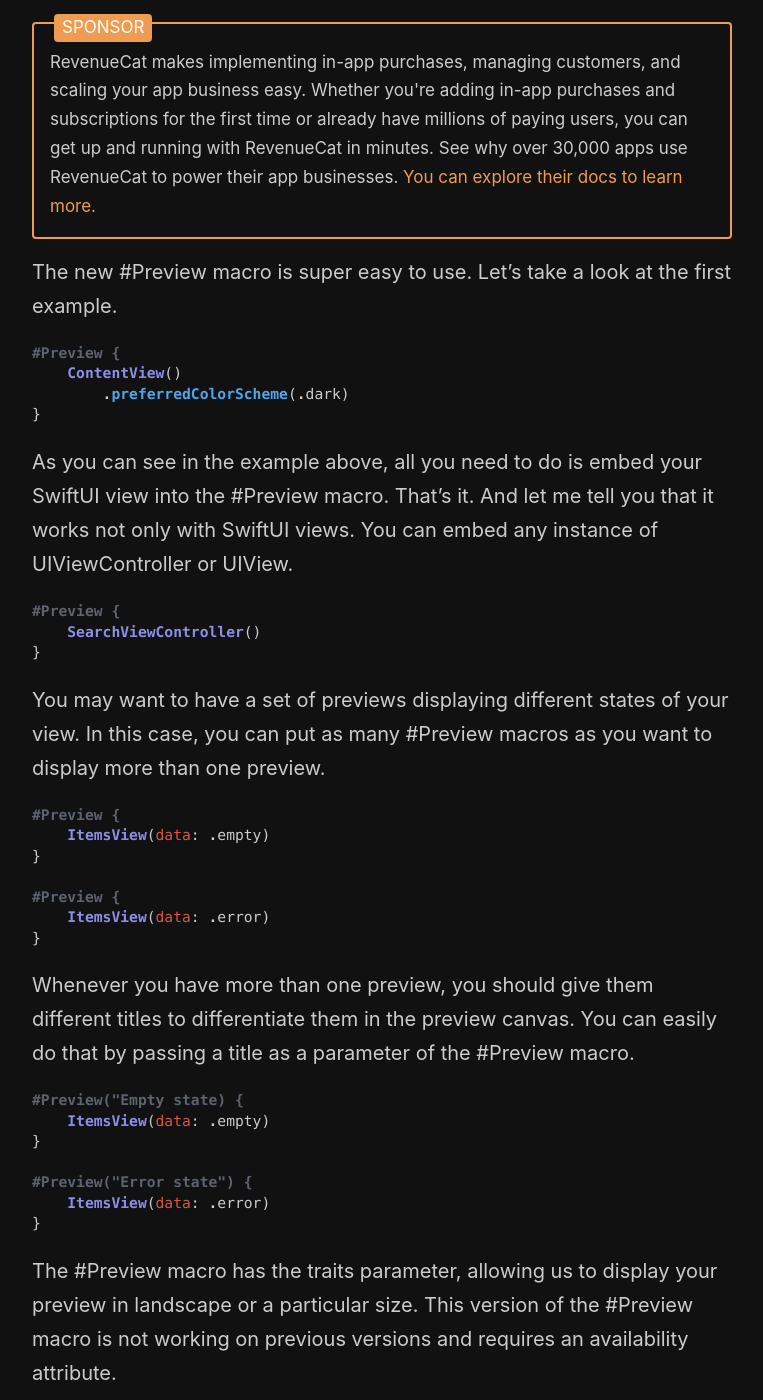
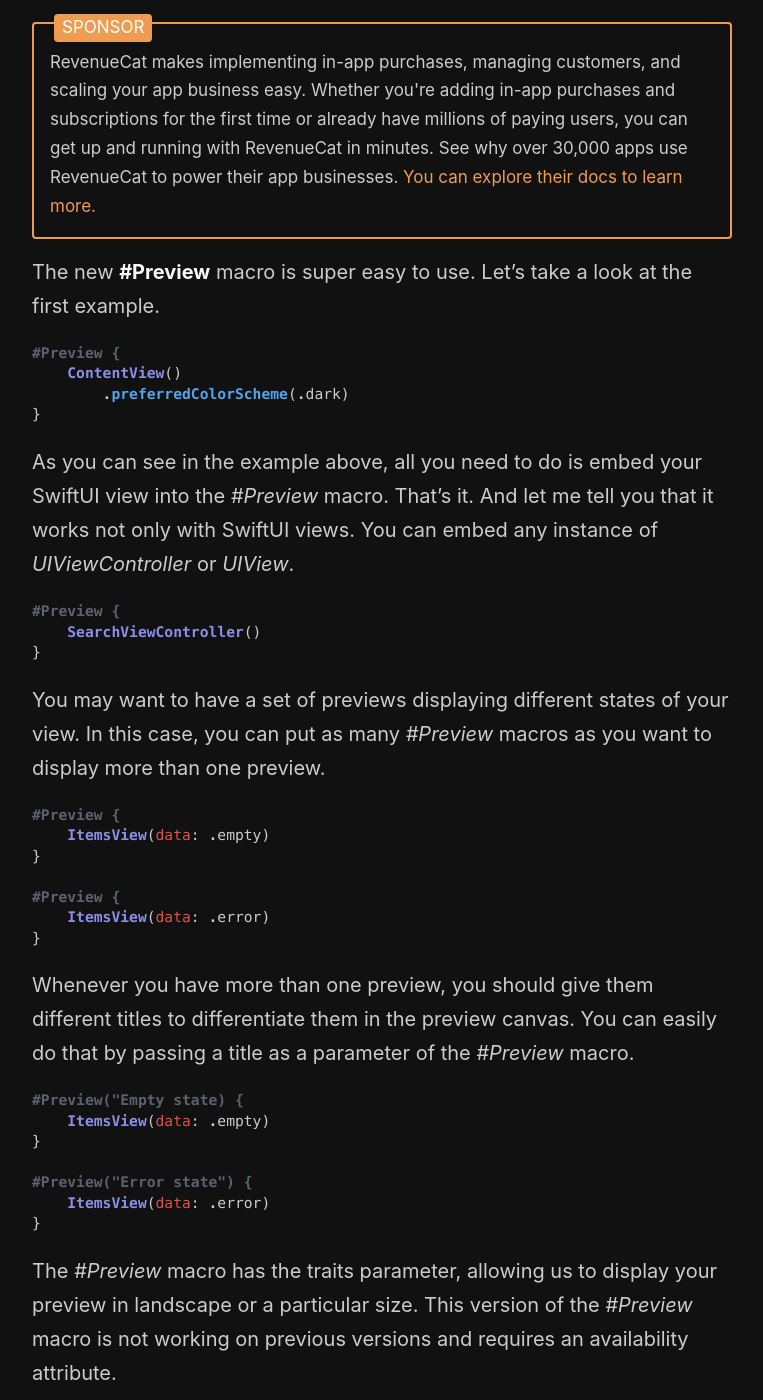
Before and after one commit to mecid/mecid.github.io, a Jekyll site: the page built from _posts/2023-10-17-mastering-preview-macro-in-swift.md, in a window 1280 px wide and 1400 px high, scrolled down 410 px. Shown: the whole window, without its empty margins (258-1021 px from the left). Built offline with Jekyll 4.4.1, drawn with Linux system fonts in a browser that asks for light colours; some of the changed text lies outside the part shown.

Commit message:
preview macro post formatted

````diff
--- a/_posts/2023-10-17-mastering-preview-macro-in-swift.md
+++ b/_posts/2023-10-17-mastering-preview-macro-in-swift.md
@@ -5,11 +5,11 @@ image: /public/debug-preview.jpeg
 category: Mastering SwiftUI views
 ---
 
-Xcode Preview Canvas is a crucial part of my development experience. Previews have significant changes this year by introducing the new #Preview macro. This week, we will learn about using the new #Preview macro and the benefits of this approach.
+Xcode Preview Canvas is a crucial part of my development experience. Previews have significant changes this year by introducing the new **#Preview** macro. This week, we will learn about using the new **#Preview** macro and the benefits of this approach.
 
 {% include friends.html %}
 
-The new #Preview macro is super easy to use. Let's take a look at the first example.
+The new **#Preview** macro is super easy to use. Let's take a look at the first example.
 
 ```swift
 #Preview {
@@ -18,7 +18,7 @@ The new #Preview macro is super easy to use. Let's take a look at the first exam
 }
 ```
 
-As you can see in the example above, all you need to do is embed your SwiftUI view into the #Preview macro. That's it. And let me tell you that it works not only with SwiftUI views. You can embed any instance of UIViewController or UIView.
+As you can see in the example above, all you need to do is embed your SwiftUI view into the *#Preview* macro. That's it. And let me tell you that it works not only with SwiftUI views. You can embed any instance of *UIViewController* or *UIView*.
 
 ```swift
 #Preview {
@@ -26,7 +26,7 @@ As you can see in the example above, all you need to do is embed your SwiftUI vi
 }
 ```
 
-You may want to have a set of previews displaying different states of your view. In this case, you can put as many #Preview macros as you want to display more than one preview.
+You may want to have a set of previews displaying different states of your view. In this case, you can put as many *#Preview* macros as you want to display more than one preview.
 
 ```swift
 #Preview {
@@ -38,7 +38,7 @@ You may want to have a set of previews displaying different states of your view.
 }
 ```
 
-Whenever you have more than one preview, you should give them different titles to differentiate them in the preview canvas. You can easily do that by passing a title as a parameter of the #Preview macro.
+Whenever you have more than one preview, you should give them different titles to differentiate them in the preview canvas. You can easily do that by passing a title as a parameter of the *#Preview* macro.
 
 ```swift
 #Preview("Empty state) {
@@ -50,7 +50,7 @@ Whenever you have more than one preview, you should give them different titles t
 }
 ```
 
-The #Preview macro has the traits parameter, allowing us to display your preview in landscape or a particular size. This version of the #Preview macro is not working on previous versions and requires an availability attribute.
+The *#Preview* macro has the traits parameter, allowing us to display your preview in landscape or a particular size. This version of the *#Preview* macro is not working on previous versions and requires an availability attribute.
 
 ```swift
 @available(iOS 17, *)
@@ -59,7 +59,7 @@ The #Preview macro has the traits parameter, allowing us to display your preview
 }
 ```
 
-Another option is to use the #Preview macro with widgets to provide a timeline provider and display an interactive widget timeline.
+Another option is to use the *#Preview* macro with widgets to provide a timeline provider and display an interactive widget timeline.
 
 ```swift
 #Preview(as: .accessoryRectangular) {
@@ -69,6 +69,6 @@ Another option is to use the #Preview macro with widgets to provide a timeline p
 }
 ```
 
-Today, we learned how to use the new #Preview macro to improve our development experience. Remember that you can create a Swift file containing only previews for your design system package or an example case displaying how to use your custom view.
+Today, we learned how to use the new *#Preview* macro to improve our development experience. Remember that you can create a Swift file containing only previews for your design system package or an example case displaying how to use your custom view.
 
 I hope you enjoy the post. Feel free to follow me on [Twitter](https://twitter.com/mecid) and ask your questions related to this post. Thanks for reading, and see you next week!
````
